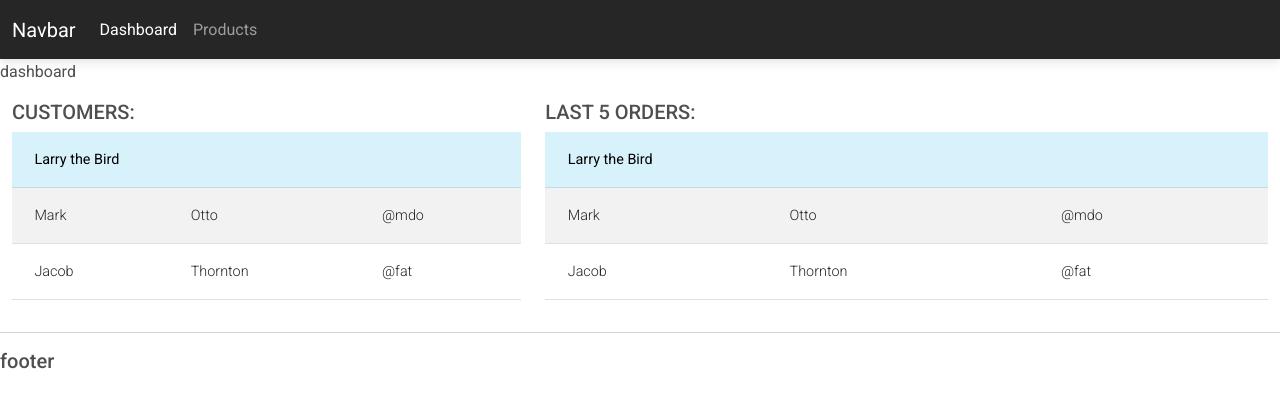
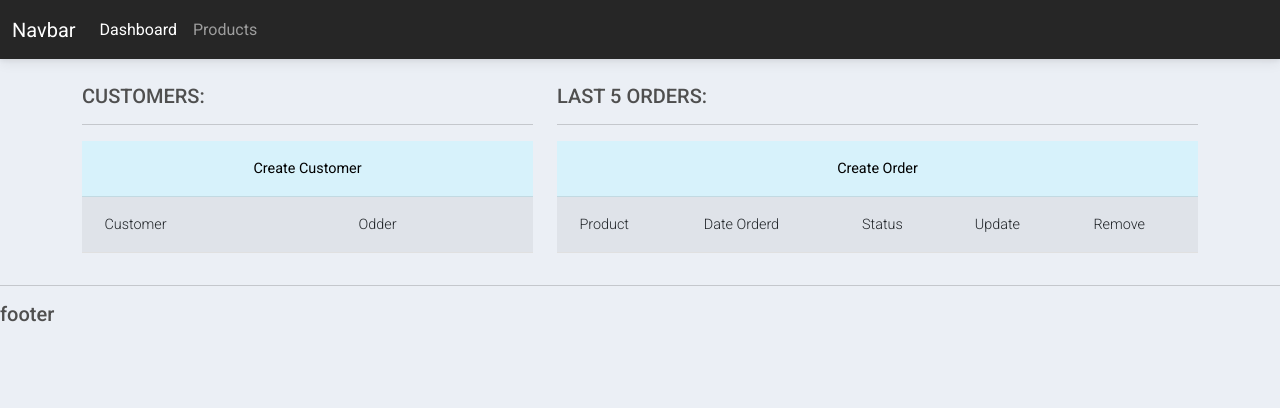
Before and after one commit to eude313/accounts, a Django app: page / in a window 1280 px wide. Shown: the top 408 px of the page. Run offline with Django 3.2, Linux system fonts and the light colour scheme; some libraries are stand-ins or nearby versions.

Commit message:
add inititial changes

```diff
--- a/accounts/templates/accounts/base.html
+++ b/accounts/templates/accounts/base.html
@@ -20,10 +20,26 @@
     rel="stylesheet"
     />
     <title>CRM</title>
+    <style>
+        #logo{
+            background-color: #ebeff5;
+        }
+        body {
+            background-color: #ebeff5;
+        }
+        #total-order{
+            background-color: #4cb4c7;
+        }
+        #orders-delivered{
+            background-color: #7abecc;
+        }
+        #total-order{
+            background-color: #7CD1C0;
+        }
+    </style>
 </head>
 <body>
     {% include 'accounts/navbar.html' %}
-
     {% block content %}
 
     {% endblock %}
--- a/accounts/templates/accounts/dashboard.html
+++ b/accounts/templates/accounts/dashboard.html
@@ -1,31 +1,24 @@
 {% extends "accounts/base.html" %}
 
 {% include 'accounts/navbar.html' %}
-
+{% include 'accounts/status.html' %}
 
 {% block content %}
-<p>dashboard</p>
-
-<div class="container-fluid">
+<br>
+<div class="container">
     <div class="row">
         <div class="col-md-5">
-            <h5>CUSTOMERS:</h5>
+            <h5>CUSTOMERS:</h5> <hr>
             <table class="table table-striped table-hover">
-                <thead class="table-info">
+                <thead class="table-info text-center">
                     <tr>
-                    <td colspan="3">Larry the Bird</td>
+                    <td colspan="3">Create Customer</td>
                     </tr>
                 </thead>
                 <tbody>
                     <tr>
-                    <td>Mark</td>
-                    <td>Otto</td>
-                    <td>@mdo</td>
-                    </tr>
-                    <tr>
-                    <td>Jacob</td>
-                    <td>Thornton</td>
-                    <td>@fat</td>
+                    <td>Customer</td>
+                    <td>Odder</td>
                     </tr>
 
                 </tbody>
@@ -33,22 +26,20 @@
         </div>
         <div class="col-md-7">
             <h5>LAST 5 ORDERS:</h5>
+            <hr>
             <table class="table table-striped table-hover">
-                <thead class="table-info">
+                <thead class="table-info text-center">
                     <tr>
-                    <td colspan="3">Larry the Bird</td>
+                    <td colspan="5">Create Order</td>
                     </tr>
                 </thead>
                 <tbody>
                     <tr>
-                    <td>Mark</td>
-                    <td>Otto</td>
-                    <td>@mdo</td>
-                    </tr>
-                    <tr>
-                    <td>Jacob</td>
-                    <td>Thornton</td>
-                    <td>@fat</td>
+                    <td>Product</td>
+                    <td>Date Orderd</td>
+                    <td>Status</td>
+                    <td>Update</td>
+                    <td>Remove</td>
                     </tr>
 
                 </tbody>
```
Also changed, not shown: accounts/templates/accounts/status.html (added, +49 -0 lines).
